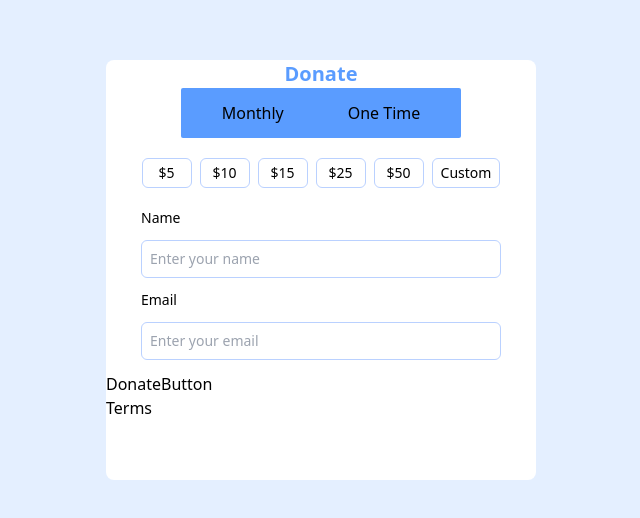
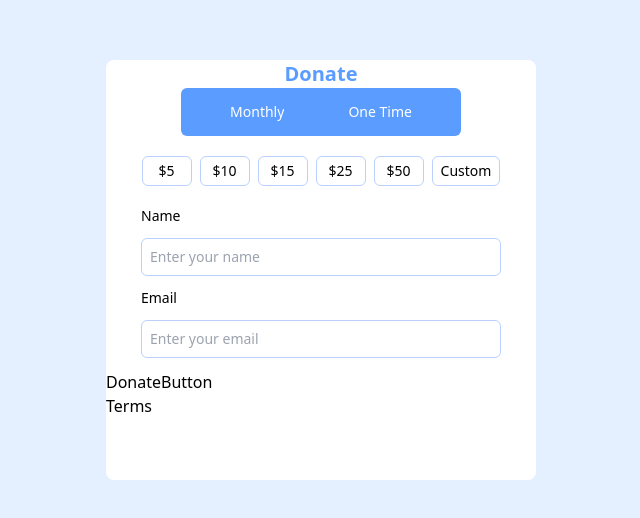
Before and after one commit to eobcre/donate-card, a React (Vite) app: page / in a window 1280 px wide. Shown: the part 130-648 px from the top of the page, without its empty margins (319-959 px from the left). Built offline with nearby package versions, Linux system fonts and the light colour scheme.

Commit message:
updated text color, size and height

```diff
--- a/src/components/SelectTab.tsx
+++ b/src/components/SelectTab.tsx
@@ -1,7 +1,7 @@
 const SelectTab = () => {
   return (
     <div className='flex justify-center items-center'>
-      <div className='flex justify-center items-center gap-16 bg-[#5A9CFF] rounded-sm w-[280px] h-[50px]'>
+      <div className='flex justify-center items-center gap-16 bg-[#5A9CFF] text-white text-sm rounded-md w-[280px] h-[48px]'>
         <input type='button' value='Monthly' />
         <input type='button' value='One Time' />
       </div>
```
